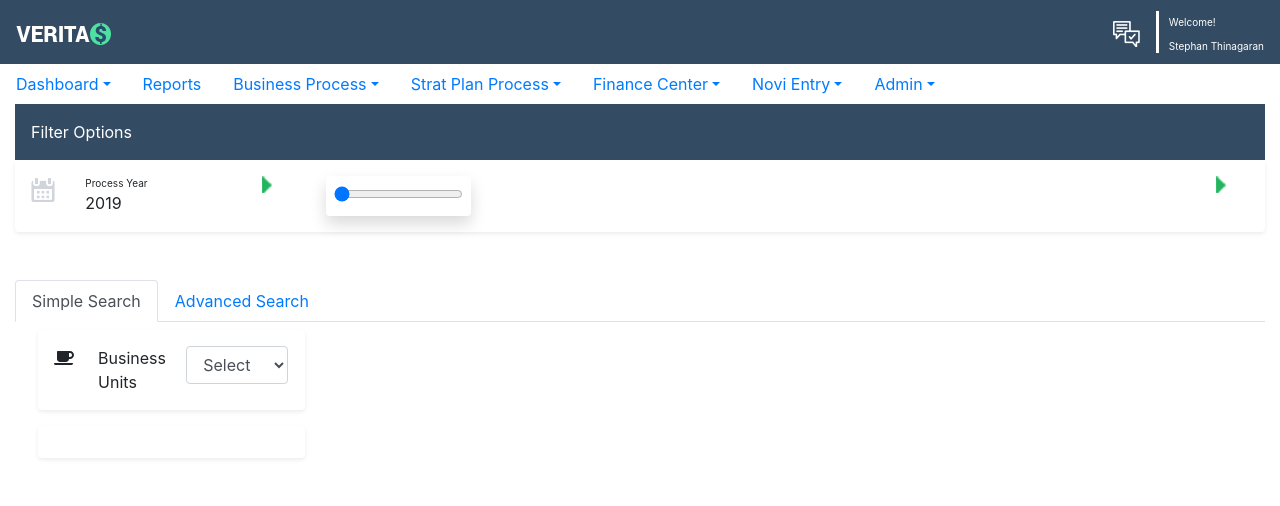
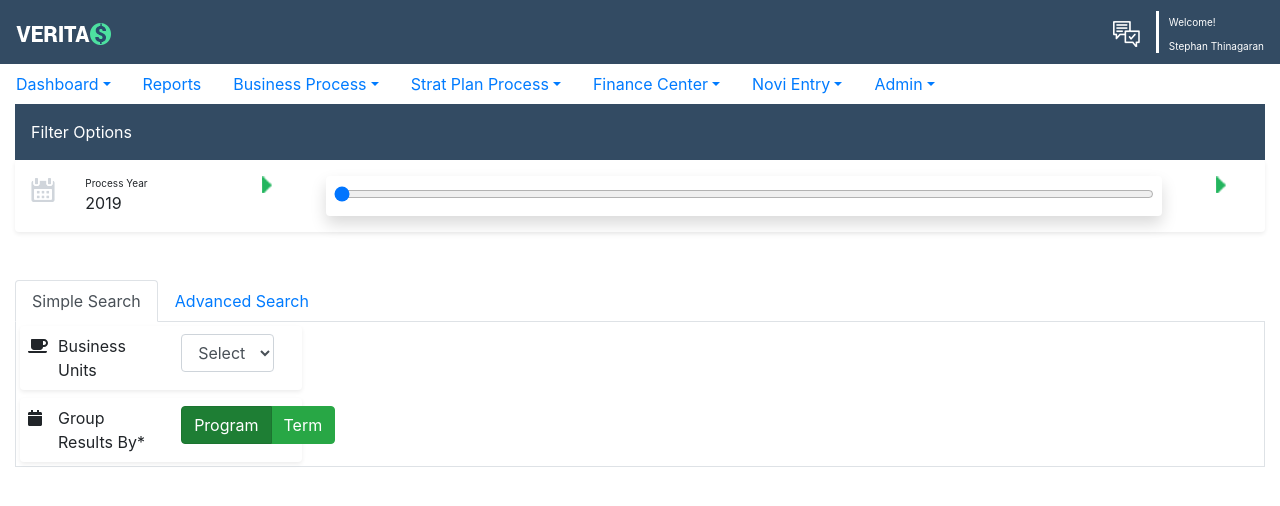
Before and after one commit to stephanram/veritas-learning, an Angular app: page / in a window 1280 px wide. Shown: the top 506 px of the page. Built offline with nearby package versions, Linux system fonts and the light colour scheme.

Commit message:
Added minor fixes

```diff
--- a/src/app/search-nav-tab/search-nav-tab.component.css
+++ b/src/app/search-nav-tab/search-nav-tab.component.css
@@ -1,9 +1,8 @@
-.tab-content-override {
-    margin: auto;
-}
-
-.outline-bar-result {
-
+.search-div {
+    border-left: 0.5px solid;
+    border-right: 0.5px solid;
+    border-bottom: 0.5px solid;
+    border-color:#dee2e6 #dee2e6 #dee2e6;
 }
 
 .outline-bar-second {
--- a/src/app/search-nav-tab/search-nav-tab.component.html
+++ b/src/app/search-nav-tab/search-nav-tab.component.html
@@ -9,21 +9,21 @@
     </li>
 </ul>
 
-<div class="tab-content" id="myTabContent">
-    <div class="tab-pane fade show active" id="simpleSearch" role="tabpanel" aria-labelledby="simple-search-tab">
-        <div class="row tab-content-override">
+<div class="tab-content search-div" id="myTabContent">
+    <div class="tab-pane fade show active " id="simpleSearch" role="tabpanel" aria-labelledby="simple-search-tab">
+        <div class="row">
             <div class="col-md-3 outline-bar-result">
                 <div class="row">
                     <div class="col-md-12">
-                        <div class="shadow-sm p-3 m-2 bg-white rounded">
+                        <div class="shadow-sm p-2 m-1 bg-white rounded">
                             <div class="row">
-                                <div class="col-md-2">
+                                <div class="col-md-1">
                                     <fa-icon [icon]="faCoffee"></fa-icon>
                                 </div>
-                                <div class="col-md-4">
-                                    <span>Business Units</span>
+                                <div class="col-md-5">
+                                    <span class="float-left">Business Units</span>
                                 </div>
-                                <div class="col-md-6">
+                                <div class="col-md-5">
                                     <select class="form-control" name="" id="">
                                         <option>Select</option>
                                         <option>1</option>
@@ -40,8 +40,26 @@
                 </div>
                 <div class="row">
                     <div class="col-md-12">
-                        <div class="shadow-sm p-3 m-2 bg-white rounded">
-
+                        <div class="shadow-sm p-2 m-1 bg-white rounded">
+                            <div class="row">
+                                <div class="col-md-1">
+                                    <fa-icon [icon]="faCalendar"></fa-icon>
+                                </div>
+                                <div class="col-md-5">
+                                    <span class="float-left">Group Results By*</span>
+                                </div>
+                                <div class="col-md-5">
+                                    <div class="btn-group btn-group-toggle" data-toggle="buttons">
+                                        <label class="btn btn-success active">
+                                            <input type="radio" name="options" id="option1" autocomplete="off" checked>
+                                            Program
+                                        </label>
+                                        <label class="btn btn-success">
+                                            <input type="radio" name="options" id="option2" autocomplete="off"> Term
+                                        </label>
+                                    </div>
+                                </div>
+                            </div>
                         </div>
                     </div>
                 </div>
--- a/src/app/search-nav-tab/search-nav-tab.component.ts
+++ b/src/app/search-nav-tab/search-nav-tab.component.ts
@@ -1,5 +1,5 @@
 import { Component, OnInit } from '@angular/core';
-import { faCoffee, faObjectGroup } from '@fortawesome/free-solid-svg-icons';
+import { faCoffee, faObjectGroup, faCalendar } from '@fortawesome/free-solid-svg-icons';
 
 @Component({
   selector: 'app-search-nav-tab',
@@ -9,9 +9,10 @@ import { faCoffee, faObjectGroup } from '@fortawesome/free-solid-svg-icons';
 export class SearchNavTabComponent implements OnInit {
   faCoffee = faCoffee;
   faObjectGroup = faObjectGroup;
+  faCalendar = faCalendar;
 
   constructor() {
-   }
+  }
 
   ngOnInit() {
   }
--- a/src/app/year-slider/year-slider.component.html
+++ b/src/app/year-slider/year-slider.component.html
@@ -21,8 +21,8 @@
                     <img src="../assets/images/arrow1.png" alt="Left Arrow" class="mx-auto d-block">
                 </div>
                 <div class="col-md-10">
-                    <div class="shadow p-2 bg-white rounded fa-pull-left">
-                        <input type="range" class="w-100 year-slider-control" name="YearSlider"
+                    <div class="shadow p-2 bg-white rounded fa-pull-left w-100">
+                        <input type="range" class="year-slider-control w-100" name="YearSlider"
                             (change)="sliderOnChangeHandler($event)" min="1991" max="2019" step="1">
                     </div>
                 </div>
```
